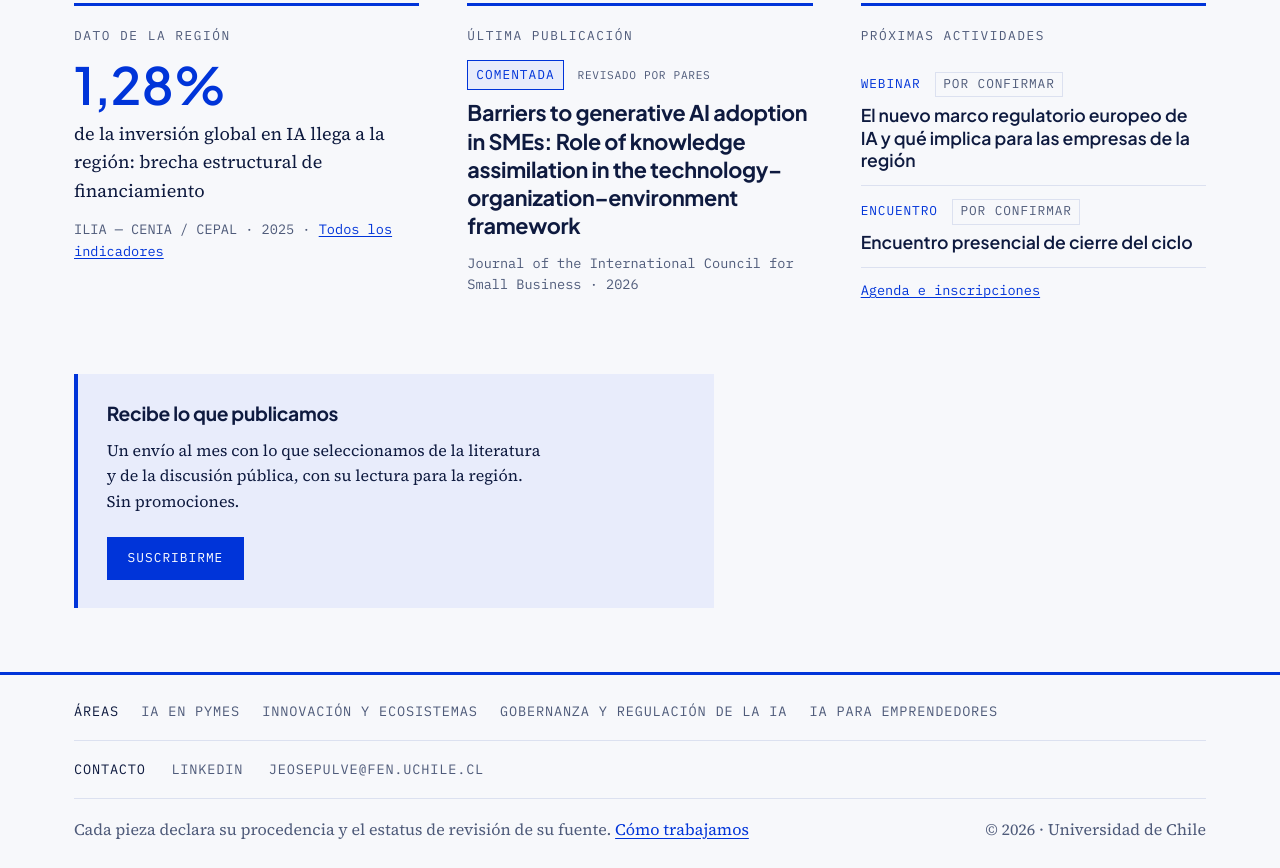
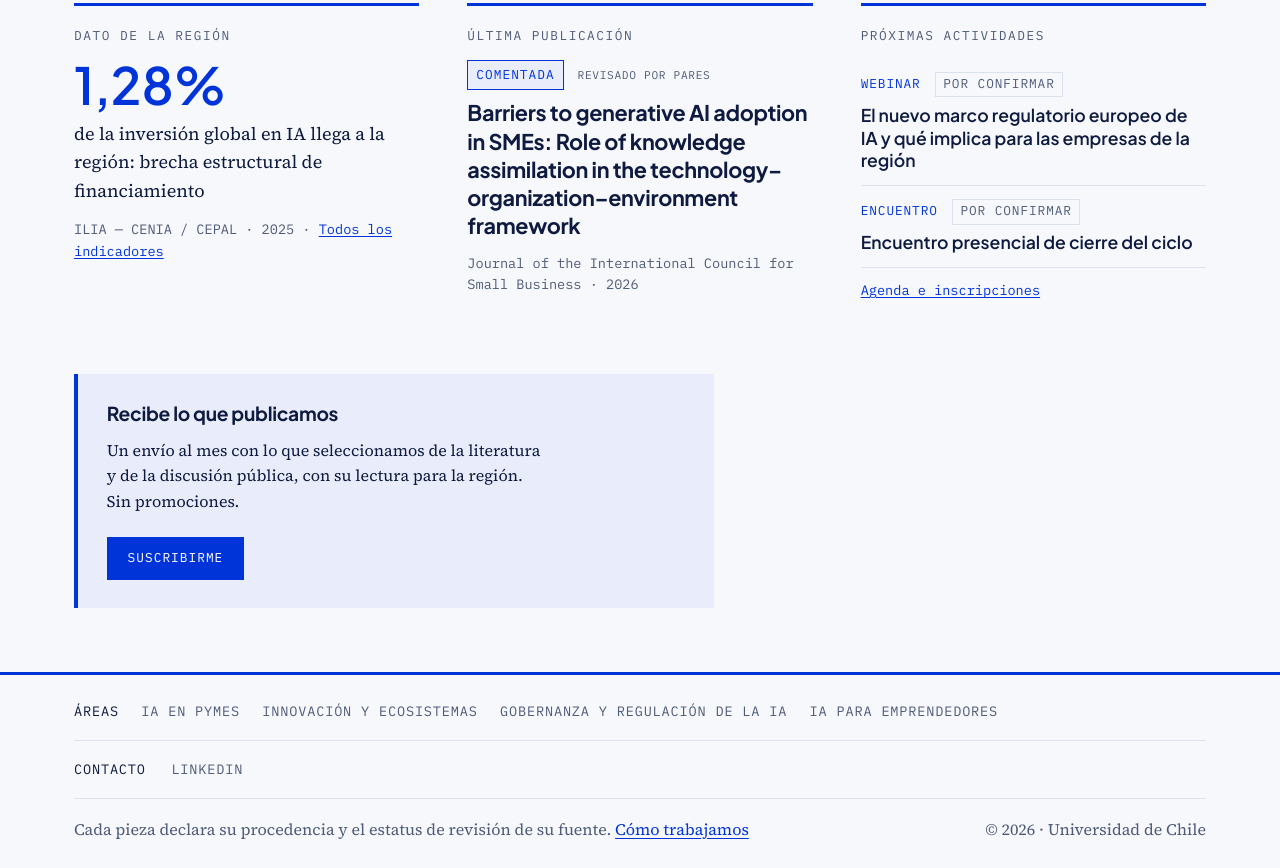
Before and after one commit to obs-ia-innovacion-fen/observatorio, an Astro site: page / in a window 1280 px wide. Shown: the part 1532-2400 px from the top of the page. Built offline with nearby package versions, Linux system fonts and the light colour scheme; Astro itself is replaced by a stand-in of ours; some packages are replaced by stand-ins of ours.

Commit message:
Pie: solo LinkedIn como contacto

```diff
--- a/src/layouts/Base.astro
+++ b/src/layouts/Base.astro
@@ -10,7 +10,6 @@
 const areas = (await getCollection('areas')).sort((a, b) => a.data.orden - b.data.orden);
 const anio = new Date().getFullYear();
 const linkedin = 'https://www.linkedin.com/company/observatorioiaeinnovacion/';
-const correo = 'jeosepulve@fen.uchile.cl';
 
 // Los logotipos institucionales se muestran solo si los archivos estan puestos.
 const logos = [
@@ -199,7 +198,6 @@
         <nav class="contacto" aria-label="Contacto">
           <span>Contacto</span>
           <a href={linkedin} rel="noopener">LinkedIn</a>
-          <a href={`mailto:${correo}`}>{correo}</a>
         </nav>
         <div class="pie">
           <p>
```
